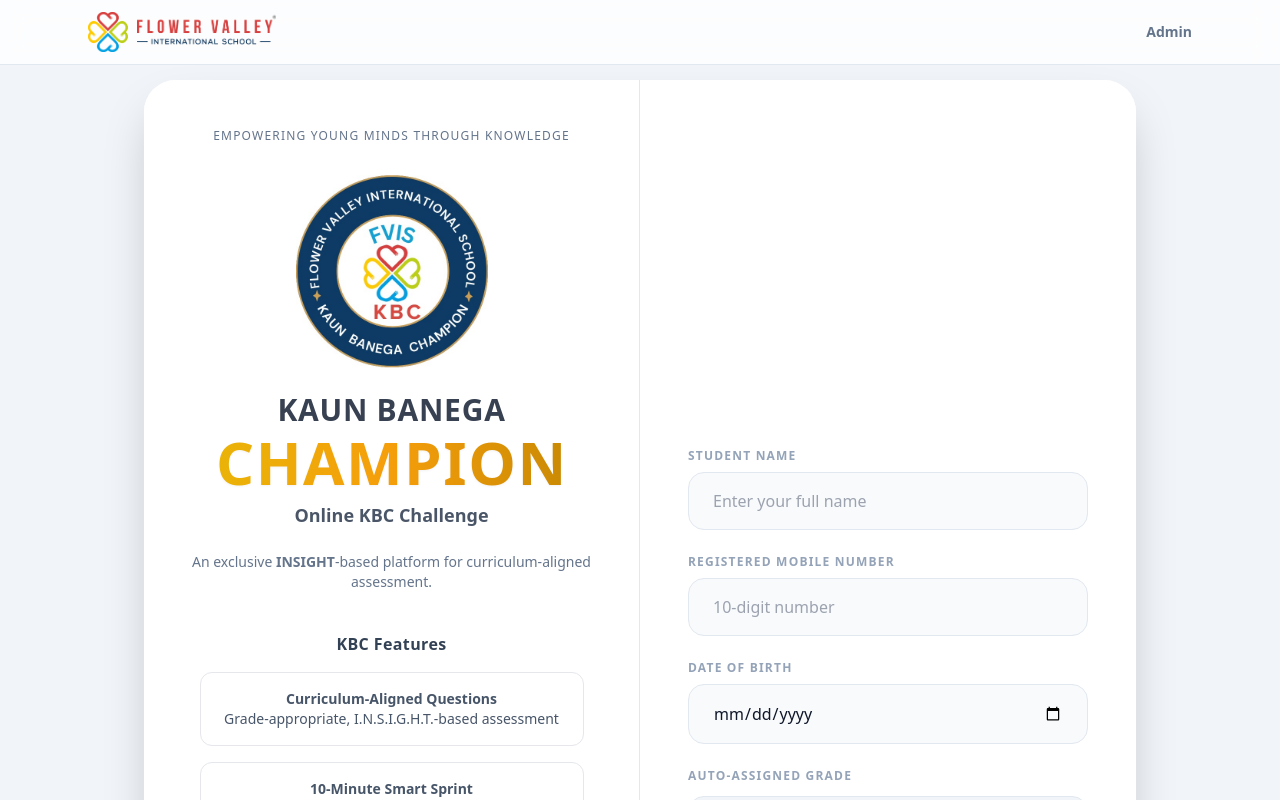
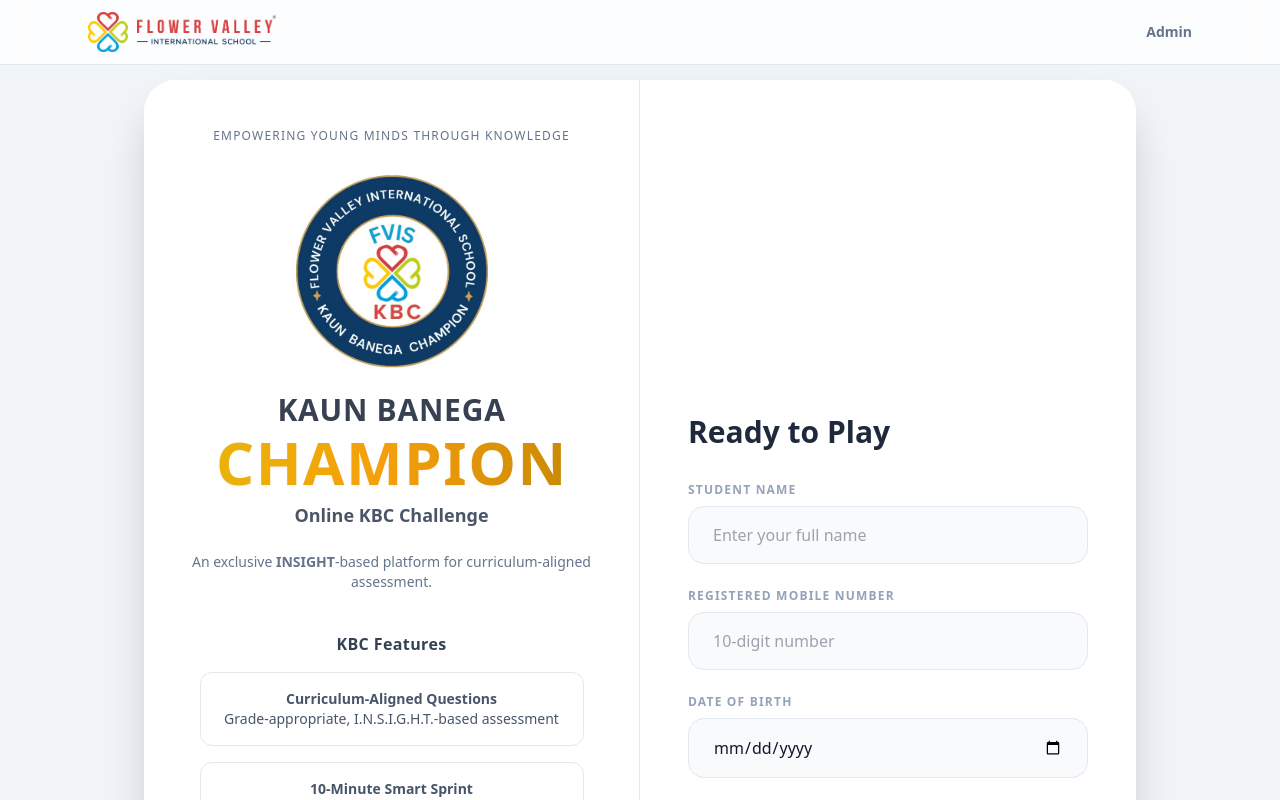
Before and after one commit to param-media-dev/fvis-online-kbc, a React (Vite) app: page / in a window 1280 px wide. Shown: the top 800 px of the page. Built offline with nearby package versions, Linux system fonts and the light colour scheme; no server answers.

Commit message:
Update WelcomeScreen

```diff
--- a/components/WelcomeScreen.tsx
+++ b/components/WelcomeScreen.tsx
@@ -288,6 +288,11 @@
 <div className="md:w-1/2 bg-white p-12 flex flex-col justify-center">
   <div className="max-w-md mx-auto w-full">
 
+    {/* Title */}
+    <h2 className="text-3xl font-extrabold text-slate-800 mb-8">
+      Ready to Play
+    </h2>
+
     <form onSubmit={handleSubmit} className="space-y-6">
 
       {/* Name */}
@@ -357,7 +362,7 @@
       {/* Auto Grade */}
       <div>
         <label className="block text-xs font-bold text-slate-400 uppercase tracking-widest mb-3">
-          Auto-Assigned Grade
+          Auto-Assigned Grade Param
         </label>
         <input
           type="text"
```
